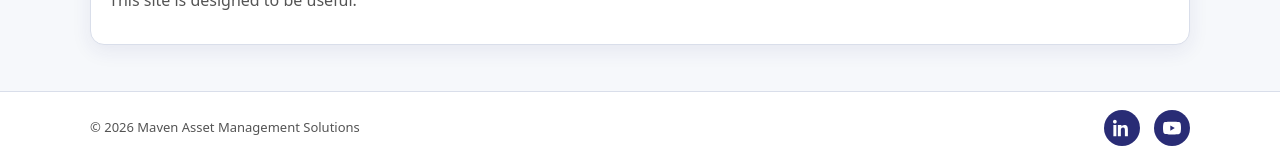
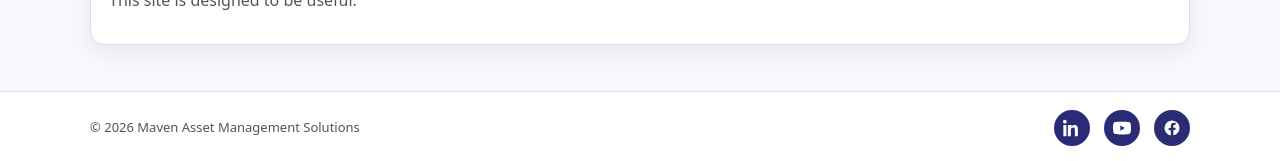
Before and after one commit to Maven-Asset-Management-Insights/content, a Jekyll site: the page built from index.md, in a window 1280 px wide. Shown: the part 838-999 px from the top of the page. Built offline with Jekyll 4.4.1, drawn with Linux system fonts in a browser that asks for light colours.

Commit message:
Update default.html

```diff
--- a/_layouts/default.html
+++ b/_layouts/default.html
@@ -78,6 +78,15 @@
         </svg>
       </a>
 
+      <!-- Facebook -->
+      <a href="https://www.facebook.com/mavenasset/"
+         target="_blank"
+         aria-label="Facebook">
+        <svg viewBox="0 0 24 24" fill="currentColor">
+          <path d="M22 12a10 10 0 1 0-11.6 9.9v-7h-2.8v-2.9h2.8V9.4c0-2.8 1.7-4.4 4.2-4.4 1.2 0 2.4.2 2.4.2v2.6h-1.4c-1.4 0-1.8.9-1.8 1.8v2.2h3.1l-.5 2.9h-2.6v7A10 10 0 0 0 22 12z"/>
+        </svg>
+      </a>
+
     </div>
 
   </div>
```
